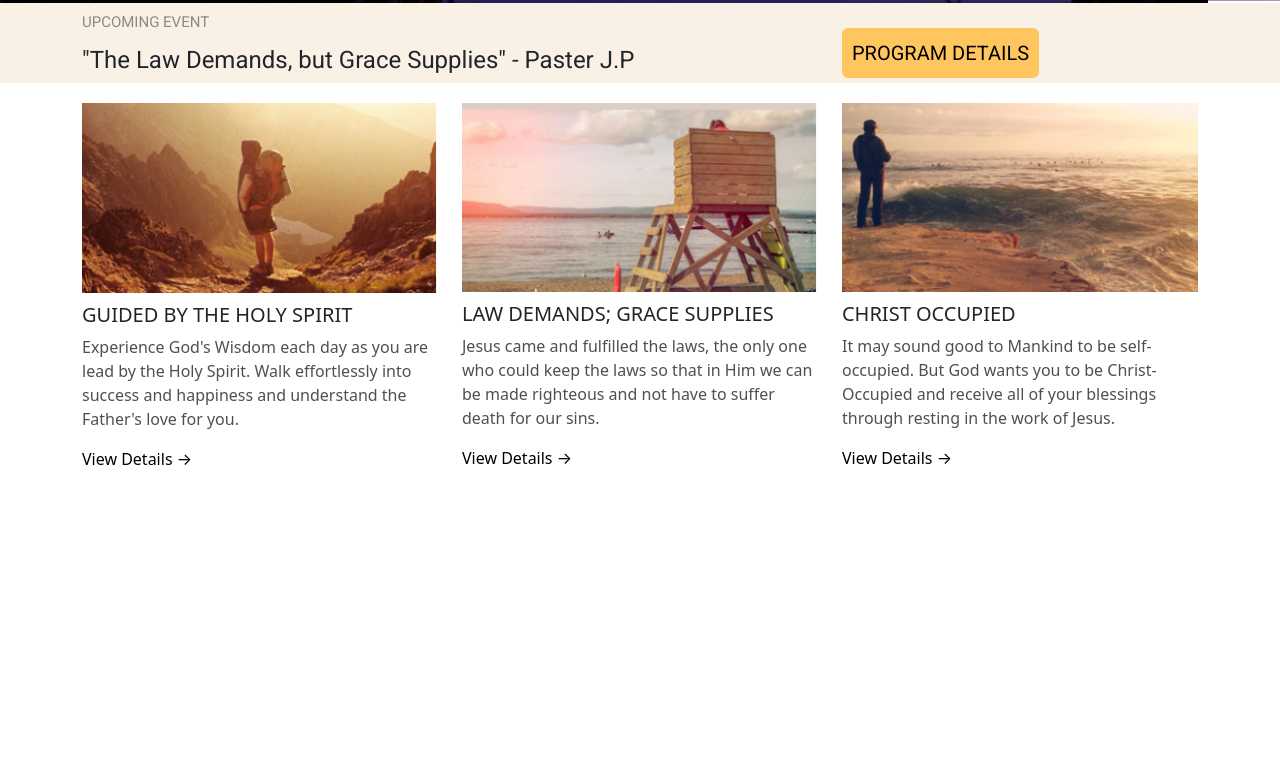
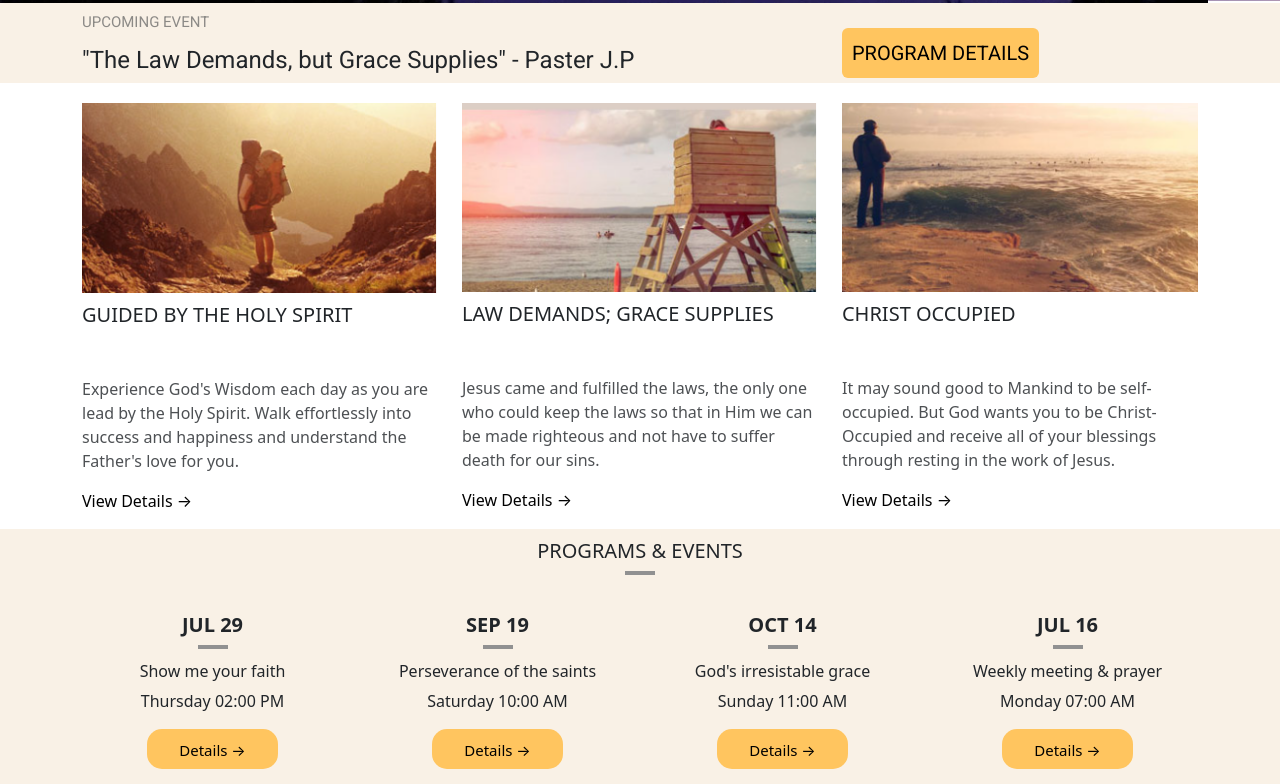
Before and after one commit to toussaint01/ourchurch, a website: page index.html in a window 1280 px wide. Shown: the part 567-1351 px from the top of the page. Before the commit the page ends 1054 px from the top, so only its background shows below. Drawn offline with nearby package versions, Linux system fonts and the light colour scheme.

Commit message:
completed programs and events section

```diff
--- a/index.html
+++ b/index.html
@@ -132,6 +132,44 @@
 
     </div>
 </div>
+<div class="container-fluid announcement">
+    <div class="container">
+        <div class="row">
+            <div class="col-12">
+                <h5 class="headers textcentered smallborder">PROGRAMS & EVENTS</h5>
+
+
+            </div>
+        </div>
+        <div class="row">
+          <div class="col-3 slider textcentered">
+            <h5 class="smallborder" style="margin-bottom:25px ;"><b>JUL 29</b></h5>
+            <h6 >Show me your faith</h6>
+            <p>Thursday 02:00 PM</p>
+            <button type="button" class="detailsbtn"><a href="#"><p>Details &#x2192</p></a></button>
+          </div>
+          <div class="col-3 slider textcentered">
+            <h5 class="smallborder" style="margin-bottom:25px ;"><b>SEP 19</b></h5>
+            <h6>Perseverance of the saints</h6>
+            <p>Saturday 10:00 AM</p>
+            <button type="button" class="detailsbtn"><a href="#"><p>Details &#x2192</p></a></button>
+          </div>
+          <div class="col-3 slider textcentered">
+            <h5 class="smallborder" style="margin-bottom:25px ;"><b>OCT 14</b></h5>
+            <h6>God's irresistable grace</h6>
+            <p>Sunday 11:00 AM</p>
+            <button type="button" class="detailsbtn"><a href="#"><p>Details &#x2192</p></a></button>
+          </div>
+          <div class="col-3 slider textcentered">
+            <h5 class="smallborder" style="margin-bottom:25px ;"><b>JUL 16</b></h5>
+            <h6>Weekly meeting & prayer</h6>
+            <p>Monday 07:00 AM</p>
+            <button type="button" class="detailsbtn"><a href="#"><p>Details &#x2192</p></a></button>
+          </div>
+
+        </div>
+    </div>
+</div>
 
       <script src="https://cdn.jsdelivr.net/npm/bootstrap@5.1.3/dist/js/bootstrap.bundle.min.js" integrity="sha384-ka7Sk0Gln4gmtz2MlQnikT1wXgYsOg+OMhuP+IlRH9sENBO0LRn5q+8nbTov4+1p" crossorigin="anonymous"></script>
 </body>
--- a/styles/_content.scss
+++ b/styles/_content.scss
@@ -10,7 +10,6 @@
     text-align:center;
     margin-top:10%;
     color:#fff;
-    h1{}
     h2{
         font-size:40px
 
@@ -52,4 +51,36 @@ p a:hover{
 }
 .headers{
     margin-top: 10px;
+    margin-bottom: 50px;
 }
+.announcement h5{
+    position: relative;
+}
+.announcement .smallborder::after{
+    position: absolute;
+    content: "";
+    left: 50%;
+    bottom: -12px;
+    width: 30px;
+    height: 4px;
+    background: #919191;
+    margin-left: -15px;
+}
+.textcentered{
+    text-align: center;
+}
+.detailsbtn{
+    border:none;
+    padding:10px;
+    font-size:15px;
+    width: 50%;
+    height: 40px;
+    background-color:#FFC55F;
+  border-radius: 15px;
+}
+.detailsbtn:hover{
+    background-color: #f5a721 !important;
+}
+.slider{
+    margin-bottom: 15px;
+}
```
Also changed, not shown: styles/style.css, 1 other file.
